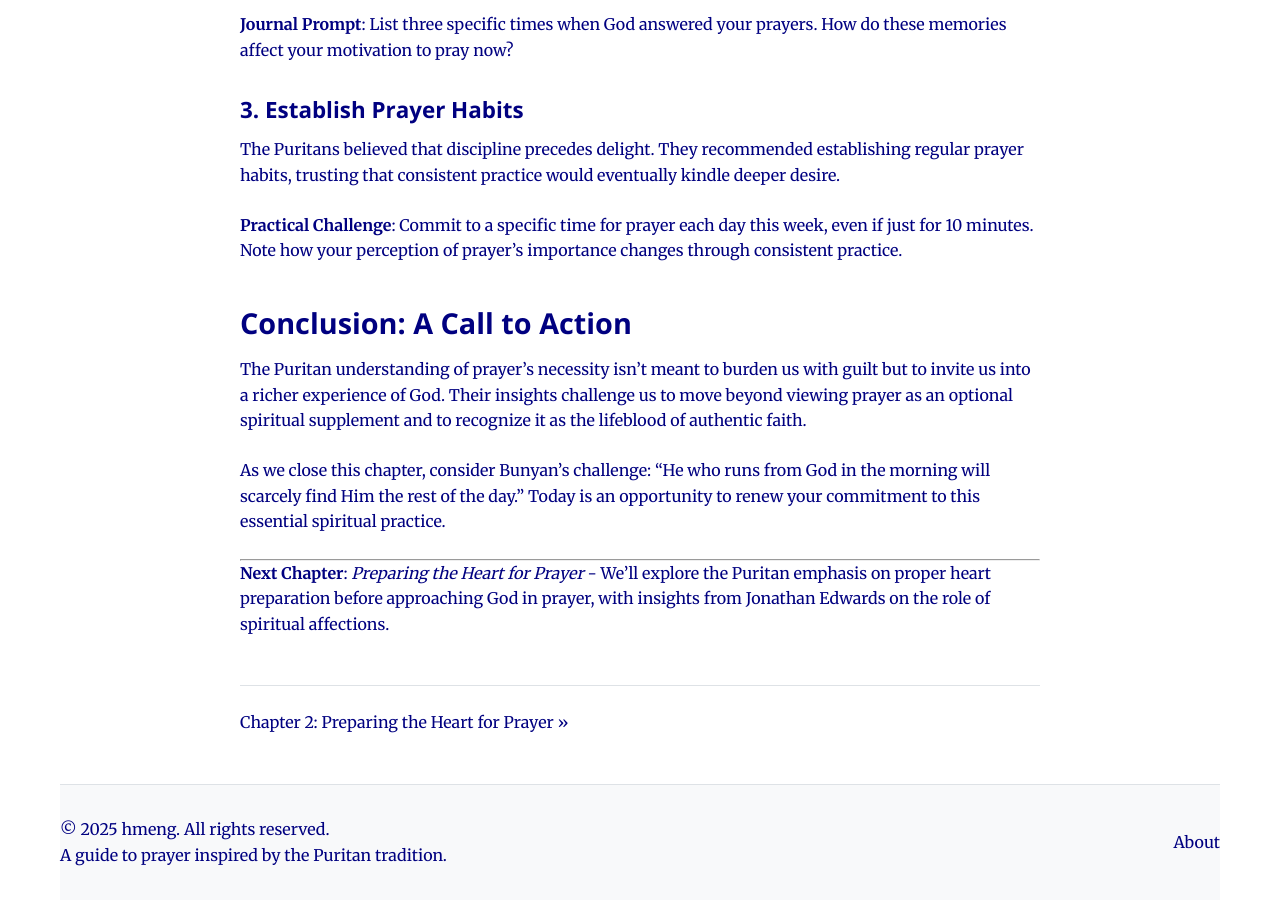
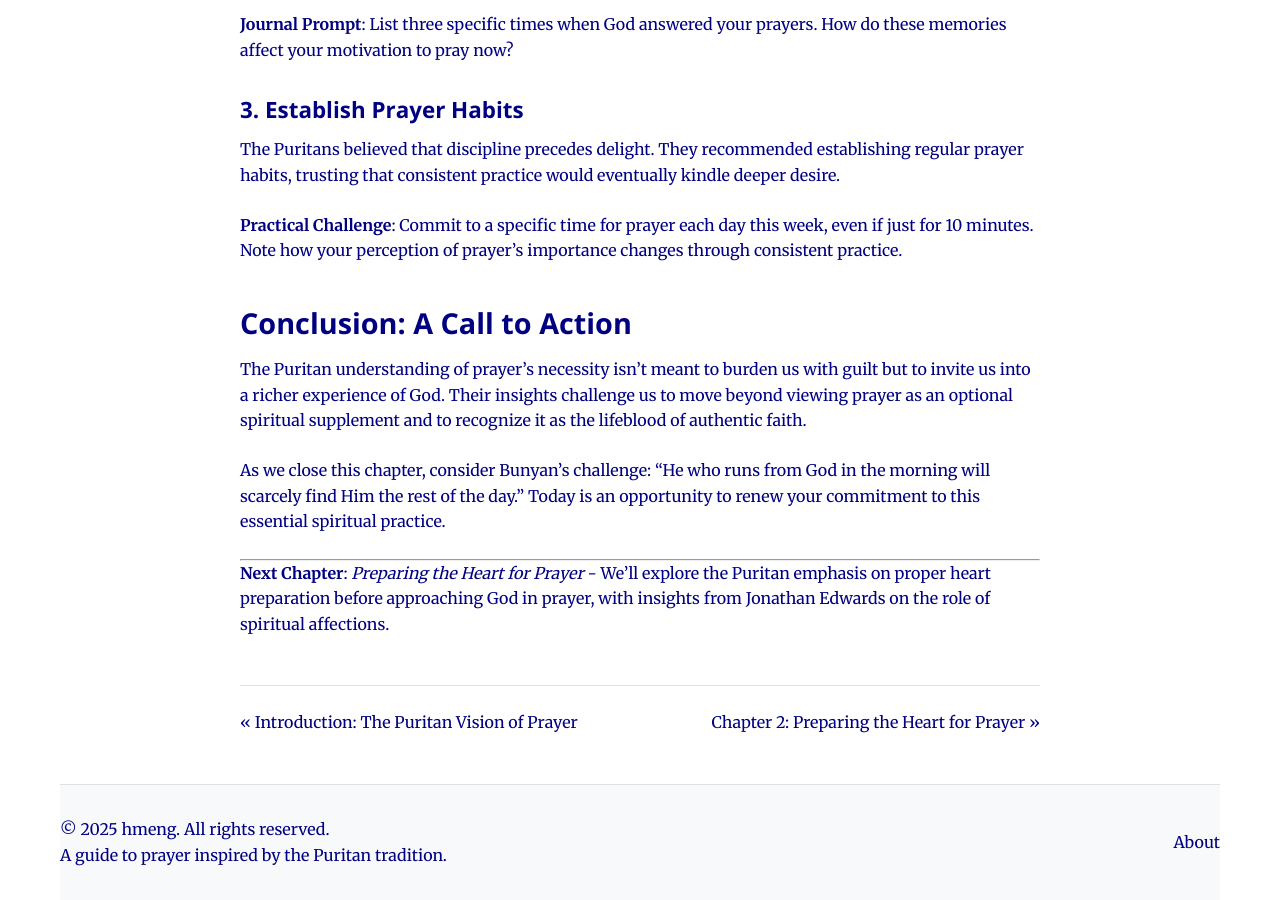
Before and after one commit to hmeng/puritan-prayer, a Jekyll site: the page built from _chapters/chapter-1.md, in a window 1280 px wide and 900 px high, scrolled down 3843 px. Built offline with Jekyll 4.4.1, drawn with Linux system fonts in a browser that asks for light colours; part of the change alters nothing that is shown.

Commit message:
try again

```diff
--- a/_config.yml
+++ b/_config.yml
@@ -16,11 +16,11 @@ collections:
   chapters:
     output: true
     permalink: /:collection/:name/
-    sort_by: chapter_number
+    sort_by: order
   appendices:
     output: true
     permalink: /:collection/:name/
-    sort_by: chapter_number
+    sort_by: order
 
 # Default layouts
 defaults:
@@ -33,7 +33,7 @@ defaults:
       path: ""
       type: "appendices"
     values:
-      layout: "appendix"
+      layout: "chapter"
   - scope:
       path: ""
     values:
```
